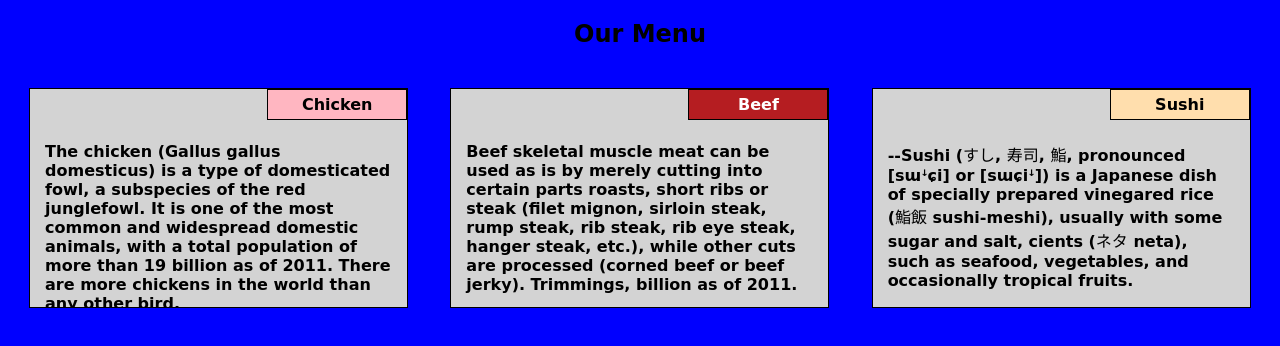
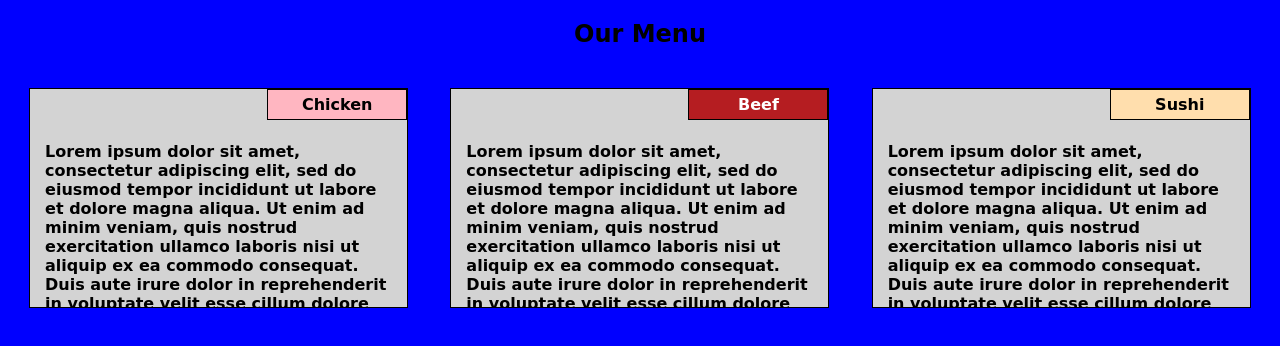
Before and after one commit to psinghal768/coursera-test, a plain HTML site: page index.html in a window 1280 px wide. Drawn offline with Linux system fonts and the light colour scheme.

Commit message:
Update index.html

```diff
--- a/index.html
+++ b/index.html
@@ -9,13 +9,13 @@
 	<h2>Our Menu</h2>
 <div class="row">
 	<div class="col-lg-4 col-md-6 col-sm-12">
-		<section><h4 id="chic">Chicken</h4><br><br>The chicken (Gallus gallus domesticus) is a type of domesticated fowl, a subspecies of the red junglefowl. It is one of the most common and widespread domestic animals, with a total population of more than 19 billion as of 2011. There are more chickens in the world than any other bird. </section>
+		<section><h4 id="chic">Chicken</h4><br><br>Lorem ipsum dolor sit amet, consectetur adipiscing elit, sed do eiusmod tempor incididunt ut labore et dolore magna aliqua. Ut enim ad minim veniam, quis nostrud exercitation ullamco laboris nisi ut aliquip ex ea commodo consequat. Duis aute irure dolor in reprehenderit in voluptate velit esse cillum dolore eu fugiat nulla pariatur. Excepteur sint occaecat cupidatat non proident, sunt in culpa qui officia deserunt mollit anim id est laborum. </section>
 	</div>
 	<div class="col-lg-4 col-md-6 col-sm-12">
-		<section><h4 id="beef">Beef</h4><br><br>Beef skeletal muscle meat can be used as is by merely cutting into certain parts roasts, short ribs or steak (filet mignon, sirloin steak, rump steak, rib steak, rib eye steak, hanger steak, etc.), while other cuts are processed (corned beef or beef jerky). Trimmings,  billion as of 2011.</section>
+		<section><h4 id="beef">Beef</h4><br><br>Lorem ipsum dolor sit amet, consectetur adipiscing elit, sed do eiusmod tempor incididunt ut labore et dolore magna aliqua. Ut enim ad minim veniam, quis nostrud exercitation ullamco laboris nisi ut aliquip ex ea commodo consequat. Duis aute irure dolor in reprehenderit in voluptate velit esse cillum dolore eu fugiat nulla pariatur. Excepteur sint occaecat cupidatat non proident, sunt in culpa qui officia deserunt mollit anim id est laborum.</section>
 	</div>
 	<div class="col-lg-4 col-md-12 col-sm-12">
-		<section><h4 id="sus">Sushi </h4><br><br>--Sushi (すし, 寿司, 鮨, pronounced [sɯꜜɕi] or [sɯɕiꜜ]) is a Japanese dish of specially prepared vinegared rice (鮨飯 sushi-meshi), usually with some sugar and salt, cients (ネタ neta), such as seafood, vegetables, and occasionally tropical fruits.</section>
+		<section><h4 id="sus">Sushi </h4><br><br>Lorem ipsum dolor sit amet, consectetur adipiscing elit, sed do eiusmod tempor incididunt ut labore et dolore magna aliqua. Ut enim ad minim veniam, quis nostrud exercitation ullamco laboris nisi ut aliquip ex ea commodo consequat. Duis aute irure dolor in reprehenderit in voluptate velit esse cillum dolore eu fugiat nulla pariatur. Excepteur sint occaecat cupidatat non proident, sunt in culpa qui officia deserunt mollit anim id est laborum.</section>
 	</div>
 </div>
 </body>
```
